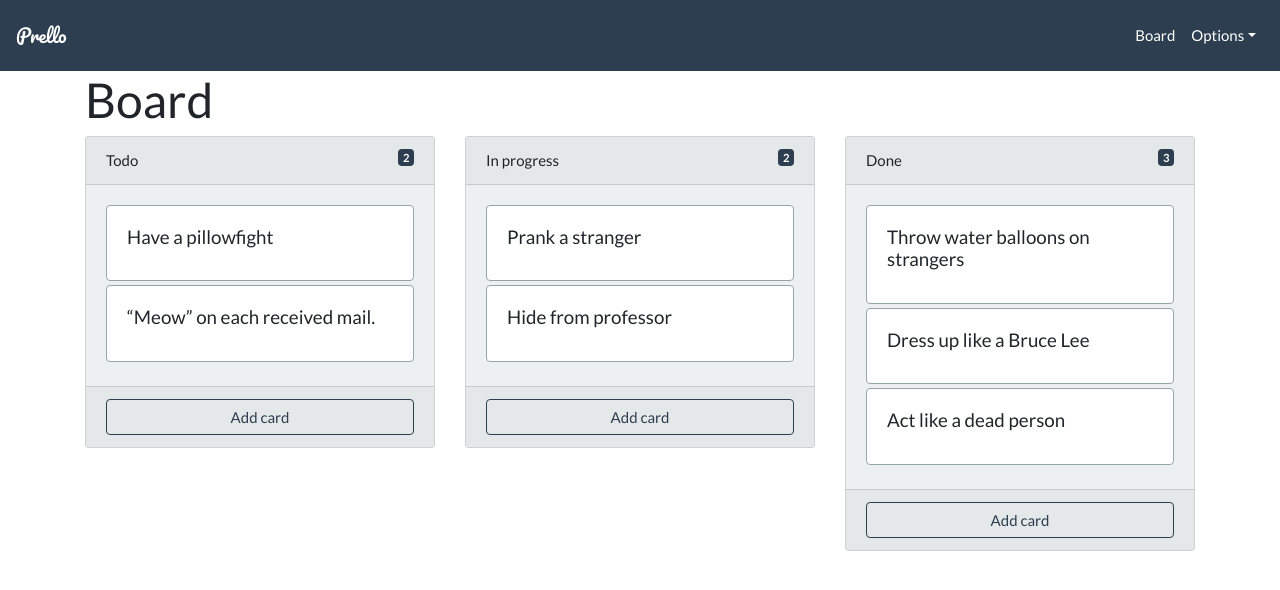
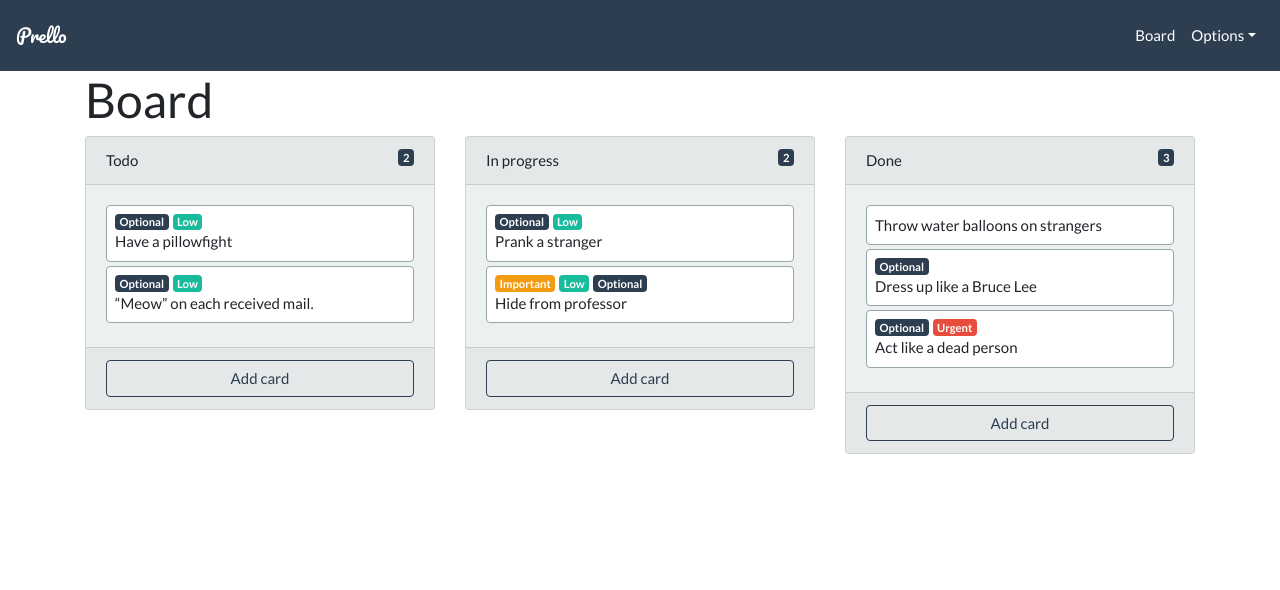
Before and after one commit to hardcoded/PrellOne-client, a React (Create React App) app: page /board in a window 1280 px wide. Shown: the top 590 px of the page. Built offline with nearby package versions, Linux system fonts and the light colour scheme.

Commit message:
[Add] labels

```diff
--- a/src/components/Board.js
+++ b/src/components/Board.js
@@ -95,9 +95,10 @@ class Board extends Component {
                       {this.state.listOrder.map((listId) => {
                         const list = this.state.lists[listId];
                         const cards = list.cardIds.map(taskId => this.state.cards[taskId]);
+                        const labels = this.state.labels;
                         return (
-                          <Col className="list" md="5" lg="4" >
-                            <ListPrello key={list.id} list={list} cards={cards}></ListPrello>
+                          <Col className="list" md="5" lg="4">
+                            <ListPrello key={list.id} labels={labels} cards={cards} list={list}></ListPrello>
                           </Col>
                         )
                       })}
--- a/src/components/CardPrello.js
+++ b/src/components/CardPrello.js
@@ -1,6 +1,7 @@
 import React, { Component } from 'react';
-import { Card, CardBody, CardTitle, Button, Modal, ModalHeader, ModalBody, ModalFooter} from 'reactstrap';
+import { Card, CardBody, CardText, Button, Modal, ModalHeader, ModalBody, ModalFooter, Row} from 'reactstrap';
 import { Draggable } from 'react-beautiful-dnd';
+import Label from './Label'
 
 class CardPrello extends Component {
 
@@ -19,7 +20,6 @@ class CardPrello extends Component {
       }
 
   render() {
-    console.log(this.props)
       return(
     <div>
       <Modal isOpen={this.state.modal} toggle={this.toggle} className={this.props.className}>
@@ -39,8 +39,15 @@ class CardPrello extends Component {
             {...provided.dragHandleProps}
             >
             <Card outline className="mb-1" color="secondary" onClick={this.toggle}>
-              <CardBody>
-                <CardTitle>{this.props.card.title}</CardTitle>
+              <CardBody className="p-2">
+                <CardText className="container">
+                  <Row>
+                    {this.props.labels.map(label => <Label label={label}></Label> )}
+                  </Row>
+                  <Row>
+                    {this.props.card.title}
+                  </Row>
+                </CardText>
               </CardBody>
             </Card>
           </div>
--- /dev/null
+++ b/src/components/Label.js
@@ -0,0 +1,14 @@
+import React, { Component } from 'react';
+import { Badge } from 'reactstrap';
+
+class Label extends Component {
+  constructor(props){
+    super(props);
+    console.log(this.props)
+  }
+
+  render() {
+    return <Badge className="mr-1" color={this.props.label.color} style={{minWidth:'5px'}}>{this.props.label.title}</Badge>
+  }
+}
+export default Label
--- a/src/components/ListPrello.js
+++ b/src/components/ListPrello.js
@@ -19,9 +19,10 @@ class ListPrello extends Component {
               className="card-body"
               style={{flexGrow: 1, minHeight:'50px'}}
               >
-              {this.props.cards.map((card, index) =>
-                <CardPrello key={card.id} card={card} index={index}></CardPrello>
-              )}
+              {this.props.cards.map((card, index) => {
+                const labels = card.labels.map(labelId => this.props.labels[labelId])
+                return <CardPrello key={card.id} labels={labels} card={card} index={index}></CardPrello>
+              })}
               {provided.placeholder}
             </div>
           )}
--- a/src/components/demo-data.js
+++ b/src/components/demo-data.js
@@ -5,6 +5,7 @@ const demoData = {
             title:'Have a pillowfight',
             description: '',
             members: [],
+            labels: ['label1','label2'],
             due_date: null,
             creation_date: null
         },
@@ -13,6 +14,7 @@ const demoData = {
             title:'“Meow” on each received mail.',
             description: '',
             members: [],
+            labels: ['label1','label2'],
             due_date: null,
             creation_date: null
         },
@@ -21,6 +23,7 @@ const demoData = {
             title:'Prank a stranger',
             description: '',
             members: [],
+            labels: ['label1','label2'],
             due_date: null,
             creation_date: null
         },
@@ -29,6 +32,7 @@ const demoData = {
             title:'Hide from professor',
             description: '',
             members: [],
+            labels: ['label4','label2','label1'],
             due_date: null,
             creation_date: null
         },
@@ -37,6 +41,7 @@ const demoData = {
             title:'Throw water balloons on strangers',
             description: '',
             members: [],
+            labels: [],
             due_date: null,
             creation_date: null
         },
@@ -45,6 +50,7 @@ const demoData = {
             title:'Dress up like a Bruce Lee',
             description: '',
             members: [],
+            labels: ['label1'],
             due_date: null,
             creation_date: null
         },
@@ -53,6 +59,7 @@ const demoData = {
             title:'Act like a dead person',
             description: '',
             members: [],
+            labels: ['label1','label3'],
             due_date: null,
             creation_date: null
         }
@@ -74,6 +81,28 @@ const demoData = {
             cardIds: ['task5', 'task6', 'task7']
         }
     },
+    labels: {
+        'label1': {
+            id: 'label1',
+            title: 'Optional',
+            color: 'primary'
+        },
+        'label2': {
+            id: 'label2',
+            title: 'Low',
+            color: 'success'
+        },
+        'label3': {
+            id: 'label3',
+            title: 'Urgent',
+            color: 'danger'
+        },
+        'label4': {
+            id: 'label4',
+            title: 'Important',
+            color: 'warning'
+        }
+    },
     listOrder: ['list1','list2','list3']
 }
 
```
